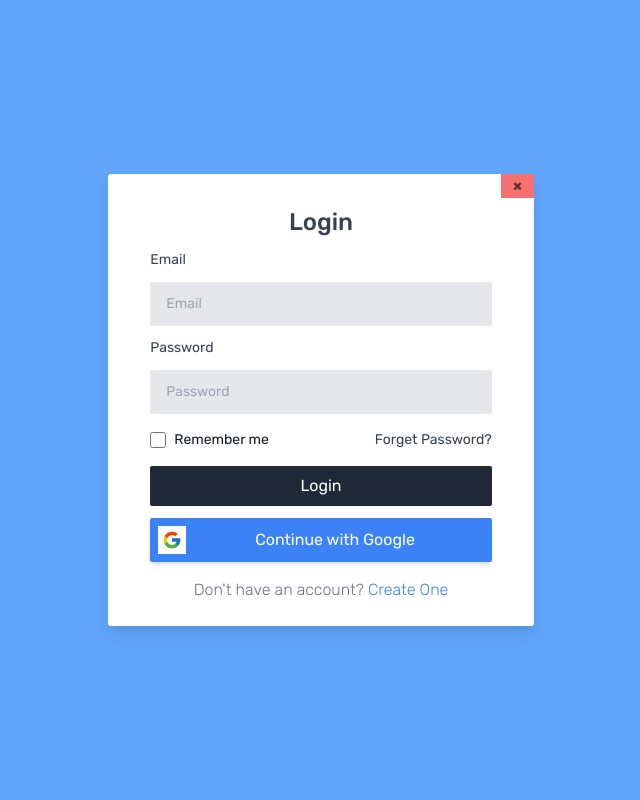
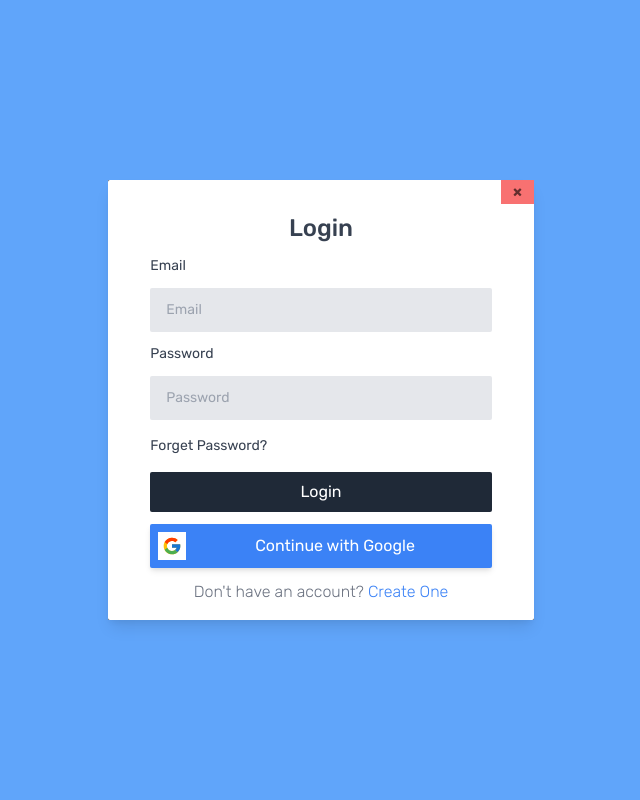
Before and after one commit to teyim/Jadoo, a React (Create React App) app: page /review in a window 1280 px wide. Both pictures are taken after a click on the button "Login or Signup". Shown: the top 800 px of the page, without its empty margins (319-959 px from the left). Built offline with nearby package versions, Linux system fonts and the light colour scheme.

Commit message:
Modify signin form

```diff
--- a/src/Components/Auth/Signin.js
+++ b/src/Components/Auth/Signin.js
@@ -12,16 +12,27 @@ import { auth } from 'config/firebaseConfig';
 
 function Signin ({ toggleAuthScreen}) {
     let { handleModal } = useContext(ModalContext)
-    const {loading,errorMessage,userData} = useSelector(state => state.user)
+    const { loading, errorMessage} = useSelector(state => state.user)
+
+
     const dispatch = useDispatch()
     const schema=yup.object().shape({
         email:yup.string().email().required(),
-        password:yup.string().min(6).required()
+        password: yup.string()
+            .required('No password provided.')
+            .min(8, 'Password is too short - should be 8 chars minimum.')
+            .matches(/[a-zA-Z]/, 'Password can only contain Latin letters.')
     })
 
-    const handleSignIn=(value)=>{
-    const action= dispatch(logIn(value))
-    console.log(action)
+    const handleSignIn = async (value) => {
+
+        dispatch(logIn(value)).then((data) => {
+            if (data?.meta?.requestStatus === "fulfilled")
+            {
+           handleModal();
+            }
+
+        })
     }
 
     const formik = useFormik({
@@ -45,7 +56,7 @@ function Signin ({ toggleAuthScreen}) {
 
     return (
         <>
-            <div className='w-4/5 mx-auto text-gray-700'>
+            <div className='w-4/5 mx-auto text-gray-700 font-rubik'>
                 <h1 class="font-medium text-2xl text-center">Login</h1>
                 <form action="" class="mt-2" onSubmit={formik.handleSubmit}>
                     <div class="my-3 text-sm">
@@ -57,13 +68,7 @@ function Signin ({ toggleAuthScreen}) {
                         <label for="password" class="block ">Password</label>
                         <input type="password" id="password" class="rounded-sm px-4 py-3 mt-3 focus:outline-none bg-gray-200 w-full" placeholder="Password" value={formik.values.password} onChange={(e) => setInputValue('password', e.target.value)} />
                         <p className='text-red-500 text-sm'>{formik.errors.password}</p>
-                        <div className="flex justify-between my-4">
-                            <div className='flex items-center'>
-                            <input id="remember_me" name="remember_me" type="checkbox" class="h-4 w-4 text-indigo-600 focus:ring-indigo-500 border-gray-300 rounded"/>
-                            <label for="remember_me" class ="ml-2 block text-sm text-gray-900">
-                            Remember me
-                            </label>
-                            </div>
+                        <div className=" my-4">
                             <a href="#">Forget Password?</a>
                         </div>
 
@@ -79,8 +84,9 @@ function Signin ({ toggleAuthScreen}) {
                     </button>
                 </div>
                 <p className='text-red-500 text-sm text-center'>{errorMessage}</p>
-                <p class="my-4 text-md text-center font-light text-gray-500"> Don't have an account? <span disabled={!formik.isValid || loading} class="text-blue-500 cursor-pointer " onClick={()=>toggleAuthScreen()}> Create One </span></p>
-
+                <div className='flex justify-center my-2'>
+                    <button class="mx-auto text-md text-center font-light text-gray-500" disabled={loading} onClick={() => toggleAuthScreen()}> Don't have an account? <span class="text-blue-500" > Create One </span></button>
+                </div>
             </div>
         </>
     )
```
